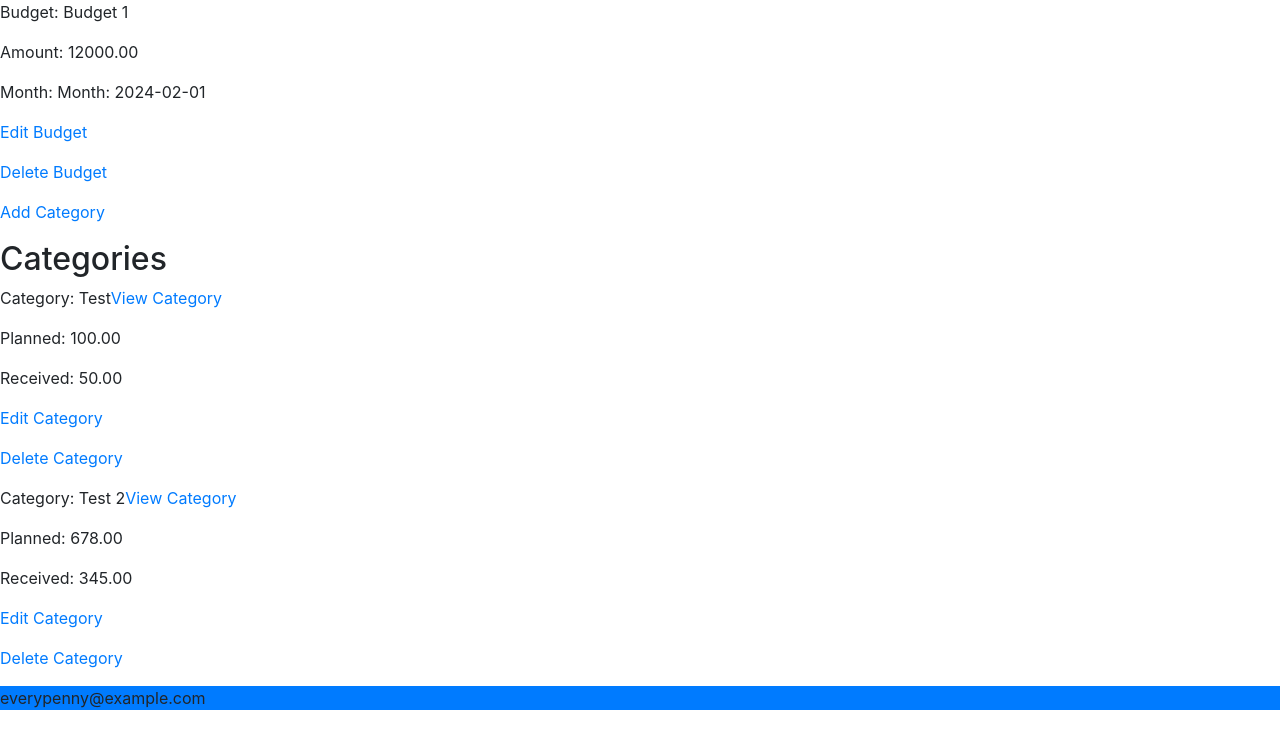
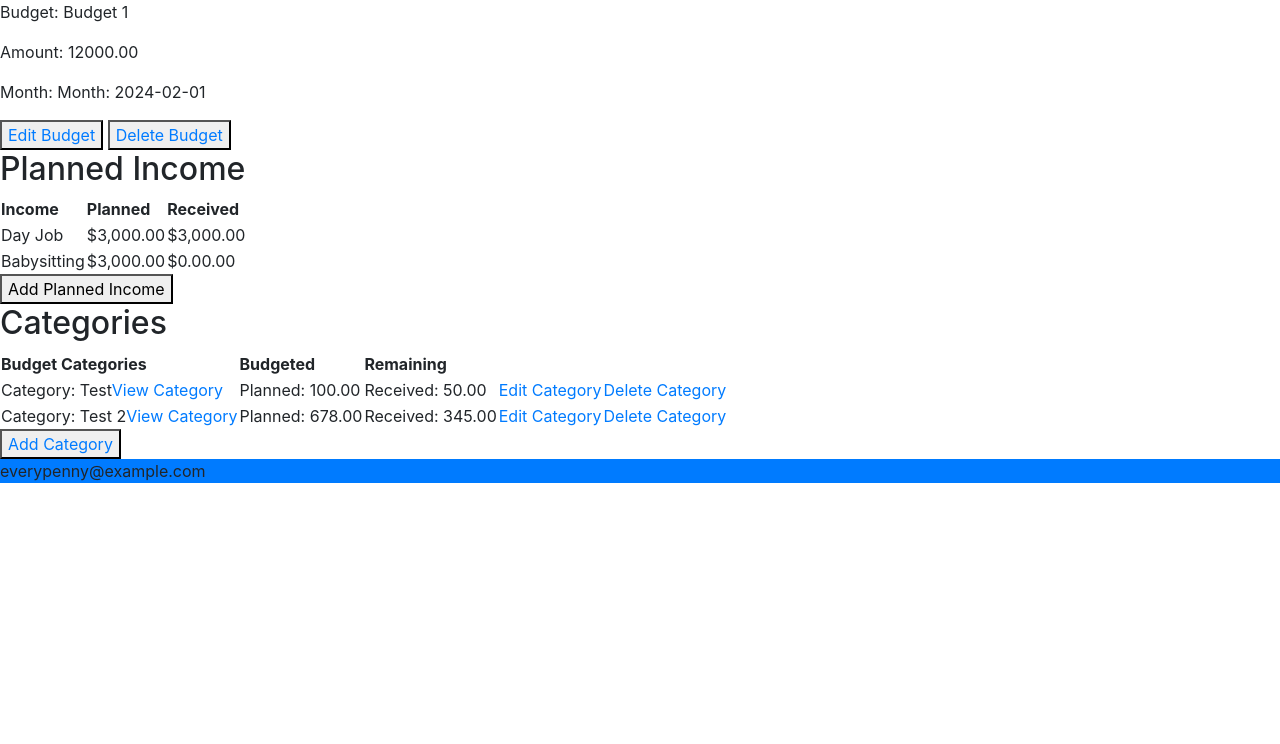
Before and after one commit to jcottam1/WEB4350_Budget, a Django app: page /budget/view_budget/1 in a window 1280 px wide. Shown: the part 56-800 px from the top of the page. Run offline with Django 4.2, Linux system fonts and the light colour scheme; a user stored in the database is signed in; data comes from the database, SQL or seed files in the repository; both versions use the stored data as it was after the commit; some libraries are stand-ins or nearby versions.

Commit message:
modified budget and view_budget pages

```diff
--- a/budget/templates/budget/view_budget.html
+++ b/budget/templates/budget/view_budget.html
@@ -5,20 +5,56 @@
     <p>Amount: {{ budget.total_budget }}</p>
     <p>Month: {{ budget.month }}</p>
 
-    <p><a href="{% url 'budget:edit_budget' budget.id %}">Edit Budget</a></p>
-    <p><a href="{% url 'budget:delete_budget' budget.id %}">Delete Budget</a></p>
-
-    <p><a href="{% url 'budget:make-category' budget.id %}">Add Category</a></p>
+    <button><a href="{% url 'budget:edit_budget' budget.id %}">Edit Budget</a></button>
+    <button><a href="{% url 'budget:delete_budget' budget.id %}">Delete Budget</a></button>
+    <br>
+    <h2>Planned Income</h2>
+    <table>
+        <thead>
+            <tr>
+                <th>Income</th>
+                <th>Planned</th>
+                <th>Received</th>
+            </tr>
+        </thead>
+    <tbody>
+        <tr>
+            <td>Day Job</td>
+            <td>$3,000.00</td>
+            <td>$3,000.00</td>
+        </tr>
+    <tr>
+        <td>Babysitting</td>
+        <td>$3,000.00</td>
+        <td>$0.00.00</td>
+    </tr>
+    </tbody>
+    </table>
+    <button>Add Planned Income</button>
 
     <h2>Categories</h2>
-    {% for category in categories %}
-        {% if category.budget == budget %}
-            <p>Category: {{ category.category_name }}<a href="{% url 'budget:view_category' category.id %}">View Category</a></p>
-            <p>Planned: {{ category.planned }}</p>
-            <p>Received: {{ category.received }}</p>
-            <p><a href="{% url 'budget:edit_category' category.id %}">Edit Category</a></p>
-            <p><a href="{% url 'budget:delete_category' category.id %}">Delete Category</a></p>
-        {% endif %}
-    {% endfor %}
+    <table>
+        <thead>
+        <tr>
+            <th>Budget Categories</th>
+            <th>Budgeted</th>
+            <th>Remaining</th>
+        </tr>
+        </thead>
+    <tbody>
+        {% for category in categories %}
+            <tr>
+            {% if category.budget == budget %}
+                <td>Category: {{ category.category_name }}<a href="{% url 'budget:view_category' category.id %}">View Category</a></td>
+                <td>Planned: {{ category.planned }}</td>
+                <td>Received: {{ category.received }}</td>
+                <td><a href="{% url 'budget:edit_category' category.id %}">Edit Category</a></td>
+                <td><a href="{% url 'budget:delete_category' category.id %}">Delete Category</a></td>
+            {% endif %}
+            </tr>
+        {% endfor %}
+    </tbody>
+    </table>
+    <button><a href="{% url 'budget:make-category' budget.id %}">Add Category</a></button>
 {% endblock %}
 </body>
--- a/budget/views.py
+++ b/budget/views.py
@@ -13,8 +13,10 @@
 @login_required(login_url='login')
 def budget(request):
     budgets = Budget.objects.all()
+    categories = BudgetCategory.objects.all()
     context = {
-        'budgets': budgets
+        'budgets': budgets,
+        'categories': categories
     }
     return render(request, 'budget/budget.html', context)
 
```
Also changed, not shown: budget/templates/budget/budget.html (+51 -2 lines), db.sqlite3.
